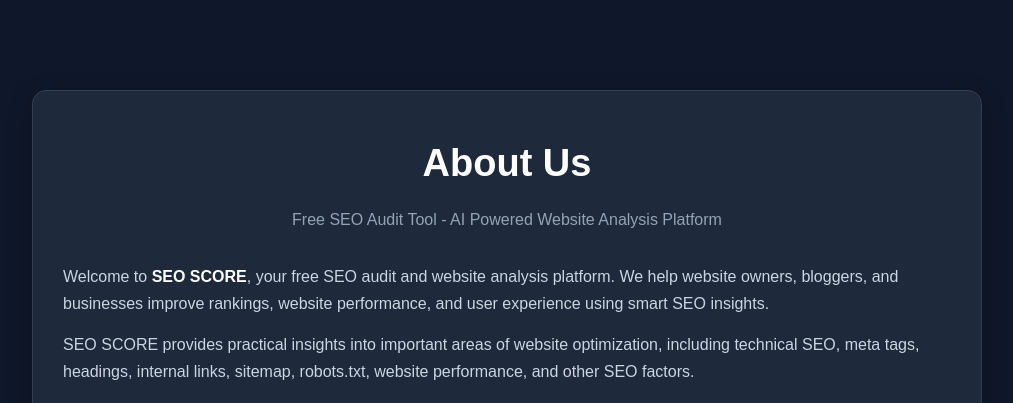
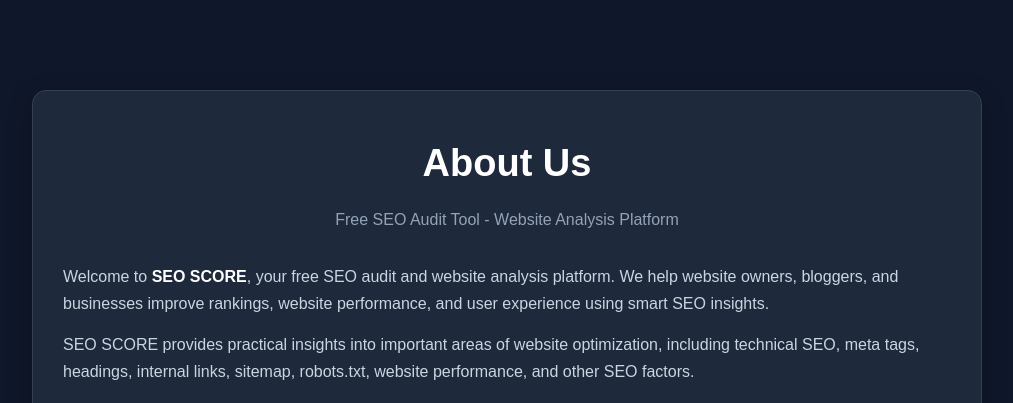
Before and after one commit to mayanksign/seo-audit-tool, a Flask app: page /about in a window 1280 px wide. Shown: the top 403 px of the page, without its empty margins (133-1146 px from the left). Run offline with Flask 3, Linux system fonts and the light colour scheme.

Commit message:
Update about.html

```diff
--- a/templates/about.html
+++ b/templates/about.html
@@ -133,7 +133,7 @@
 <div class="container">
 
     <h1>About Us</h1>
-    <p class="subtitle">Free SEO Audit Tool - AI Powered Website Analysis Platform</p>
+    <p class="subtitle">Free SEO Audit Tool - Website Analysis Platform</p>
 
     <p>
           Welcome to <span class="highlight">SEO SCORE</span>, your free SEO audit and
```
